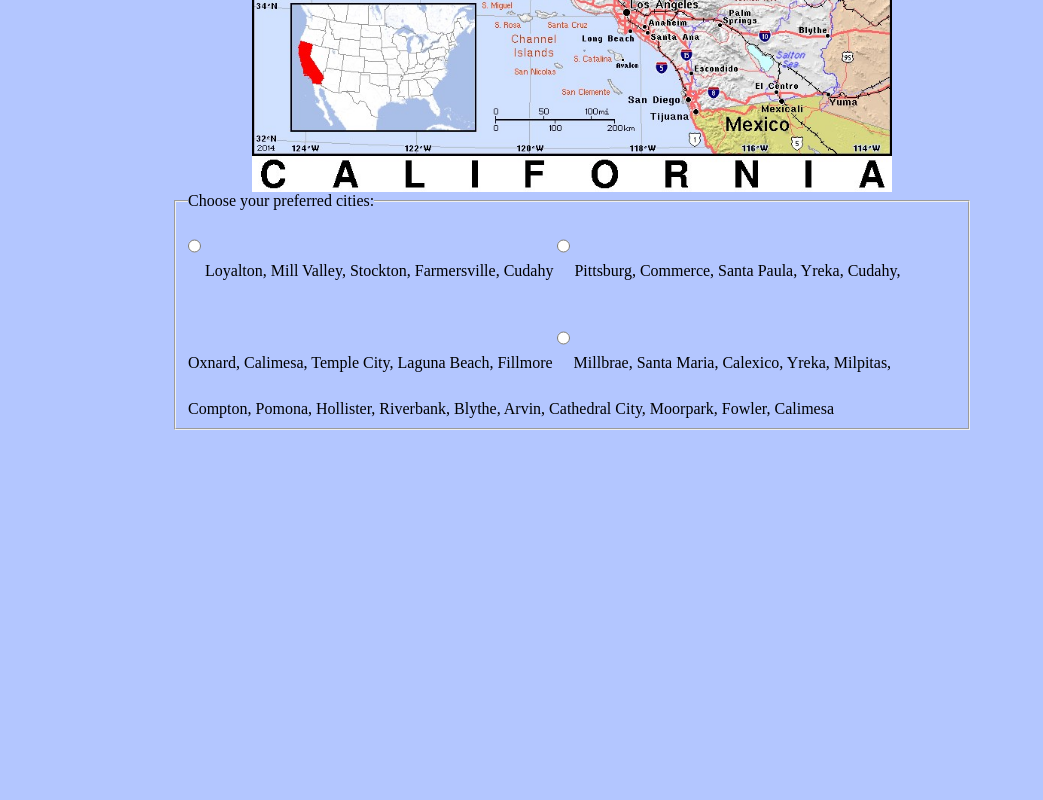
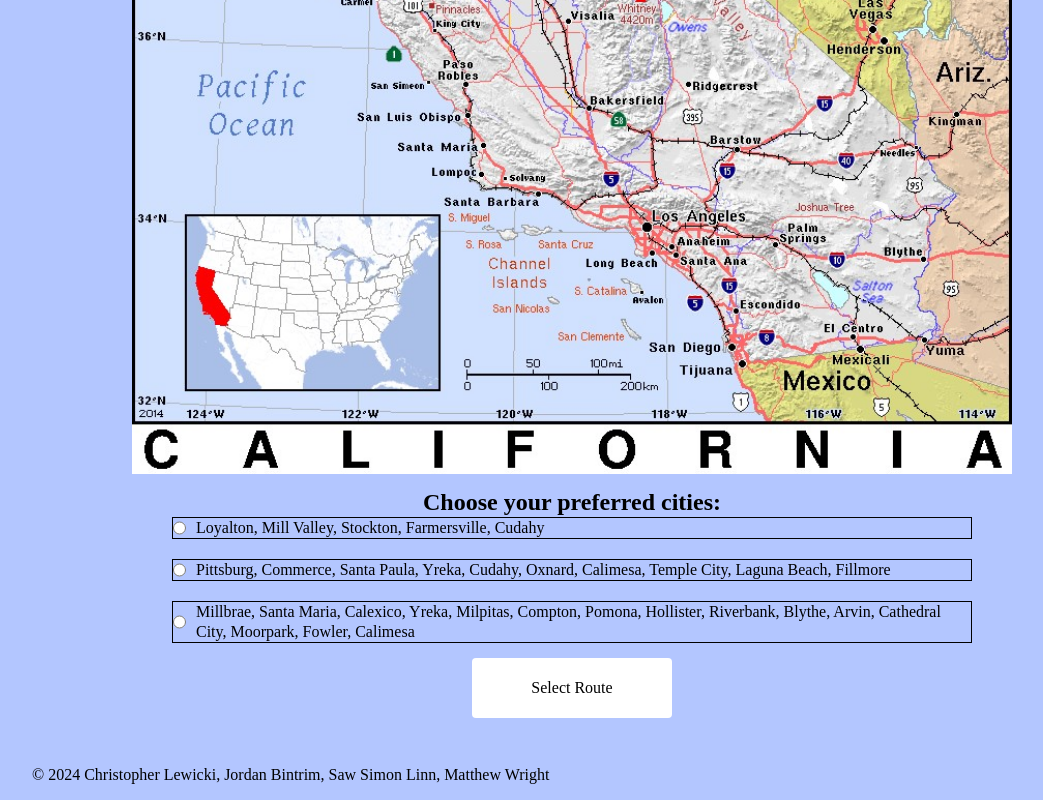
Before and after one commit to matthew-wright9630/RoadTrip2, a website built with webpack: page src/index.html in a window 1280 px wide. Shown: the part 711-1511 px from the top of the page, without its empty margins (68-1111 px from the left). Before the commit the page ends 1141 px from the top, so only its background shows below. Built offline with nearby package versions, Linux system fonts and the light colour scheme.

Commit message:
Update the HTML and CSS design for the routes, header, and footer sections

```diff
--- a/src/blocks/header.css
+++ b/src/blocks/header.css
@@ -4,18 +4,18 @@
 }
 
 .header__title {
-  margin: 0 auto;
-  width: 50%;
+  margin: 0 200px;
+  width: calc(100% - 400px);
   margin-top: 50px;
 }
 
 .header__description {
-  margin: 20px auto;
-  width: 50%;
+  margin: 20px 200px;
+  width: calc(100% - 400px);
   font-size: 20px;
 }
 
 .header__image {
-  margin: 0 auto;
-  width: 50%;
+  margin: 0 200px;
+  width: calc(100% - 400px);
 }
--- a/src/blocks/routes.css
+++ b/src/blocks/routes.css
@@ -1,22 +1,48 @@
 .routes__form {
-  margin: 0 auto;
+  margin: 15px auto;
   display: flex;
   flex-direction: column;
   align-items: center;
   max-width: 800px;
 }
 
-.routes-form__fieldset {
+.routes__form-title {
+  margin: 0;
+}
+
+.routes__fieldset {
   display: flex;
   flex-direction: column;
   padding: 0;
   border: none;
   margin: auto;
   width: 100%;
+  gap: 20px;
 }
 
-.routes-form__input {
-  box-sizing: border-box;
+.routes__form-label {
+  display: flex;
+  flex-direction: row-reverse;
+  justify-content: flex-end;
+  font-family: inherit;
+  font-weight: 500;
+  font-size: 16px;
+  line-height: 20px;
+  gap: 10px;
+  border: .5px black solid;
+}
+
+.routes__input-radio {
+  cursor: pointer;
+  transition: opacity 0.7s ease;
+}
+
+.routes__input-radio:hover {
+  opacity: .5;
+}
+
+.routes__form-input {
+  /* box-sizing: border-box;
   border-color: #838383;
   border-width: 1px;
   border-style: solid;
@@ -26,47 +52,25 @@
   margin: 0 0 32px;
   font-family: inherit;
   font-size: 15px;
-  /* line-height: 30px; */
-  padding: 10px;
+  line-height: 30px;
+  padding: 10px; */
 }
 
-.routes-form__label {
-  margin: 0 0 8px;
-  font-family: inherit;
-  font-weight: 500;
-  font-size: 16px;
-  line-height: 20px;
-}
-
-.routes-form__button {
+.routes__form-button {
   border: none;
   cursor: pointer;
   width: 100%;
   border-radius: 4px;
-  background-color: #2f80ed;
-  max-width: 385px;
+  background-color: #fff;
+  max-width: 200px;
   height: 60px;
-  margin: 0 auto 32px;
+  margin: 15px auto 32px;
   font-weight: 500;
   font-size: 16px;
   line-height: 20px;
-  color: #fff;
-}
-
-.routes-form__button:hover {
-  opacity: 0.7;
   transition: opacity 0.7s ease;
 }
 
-.routes-form__label_type_checkbox {
-  display: flex;
-  justify-content: center;
-  margin-bottom: 0;
+.routes__form-button:hover {
+  opacity: 0.5;
 }
-
-.routes-form__checkbox {
-  border-radius: 2px;
-  width: 20px;
-  height: 20px;
-  margin: 0 12px 0 0;
-}
--- a/src/index.html
+++ b/src/index.html
@@ -20,44 +20,45 @@
     <main>
       <section class="routes page__section">
         <form class="routes__form">
+          <h2 class="routes__form-title">Choose your preferred cities:</h2>
           <fieldset class="routes__fieldset">
-            <legend class="route__legend">Choose your preferred cities:</legend>
+            <label for="option-5-cities" class="routes__form-label"
+              >Loyalton, Mill Valley, Stockton, Farmersville, Cudahy
               <input
-              class="routes-form__input routes__input-radio"
+                class="routes__form-input routes__input-radio"
                 type="radio"
                 id="option-5-cities"
                 name="route-option"
                 value="option-1"
               />
-            <label for="option-5-cities"
-              >Loyalton, Mill Valley, Stockton, Farmersville, Cudahy</label
-            >
+            </label>
+            <label for="option-10-cities" class="routes__form-label"
+              >Pittsburg, Commerce, Santa Paula, Yreka, Cudahy, Oxnard,
+              Calimesa, Temple City, Laguna Beach, Fillmore
               <input
-              class="routes-form__input routes__input-radio"
+                class="routes__form-input routes__input-radio"
                 type="radio"
                 id="option-10-cities"
                 name="route-option"
                 value="option-2"
                 size="3"
               />
-            <label for="option-10-cities"
-              >Pittsburg, Commerce, Santa Paula, Yreka, Cudahy, Oxnard,
-              Calimesa, Temple City, Laguna Beach, Fillmore</label
-            >
+            </label>
+            <label for="option-15-cities" class="routes__form-label"
+              >Millbrae, Santa Maria, Calexico, Yreka, Milpitas, Compton,
+              Pomona, Hollister, Riverbank, Blythe, Arvin, Cathedral City,
+              Moorpark, Fowler, Calimesa
               <input
-              class="routes-form__input routes__input-radio"
+                class="routes__form-input routes__input-radio"
                 type="radio"
                 id="option-15-cities"
                 name="route-option"
                 value="option-3"
                 size="3"
               />
-            <label for="option-15-cities"
-              >Millbrae, Santa Maria, Calexico, Yreka, Milpitas, Compton,
-              Pomona, Hollister, Riverbank, Blythe, Arvin, Cathedral City,
-              Moorpark, Fowler, Calimesa</label
-            >
+            </label>
           </fieldset>
+          <button class="routes__form-button" type="submit">Select Route</button>
         </form>
         <!-- <form class="destinations-form" id="destinations-add-form">
           <label for="search" class="destinations-form__label"
@@ -82,6 +83,9 @@
         </form> -->
       </section>
       <section class="map"></section>
+      <footer class="footer page__section">
+        <p class="footer__copyright">&#169; 2024 Christopher Lewicki, Jordan Bintrim, Saw Simon Linn, Matthew Wright</p>
+      </footer>
     </main>
   </body>
 </html>
```
Lines whose indentation alone changed are shown as unchanged.
